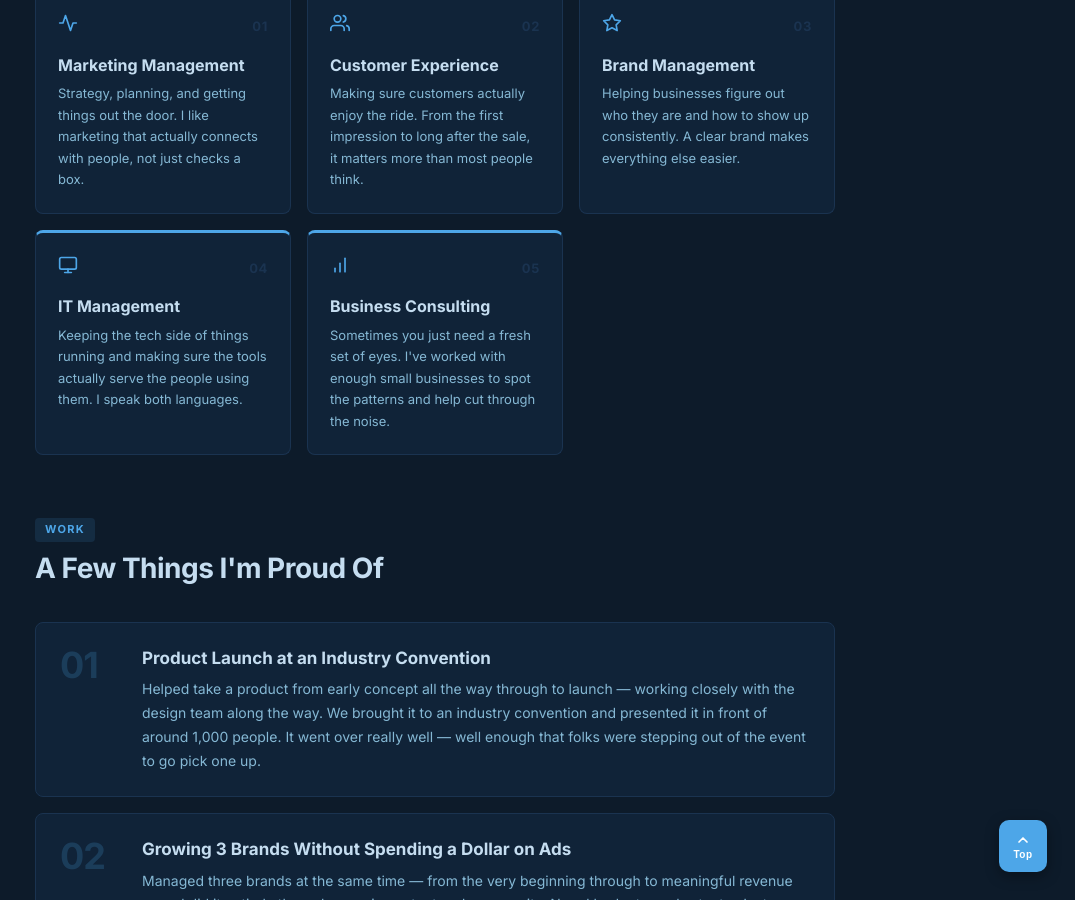
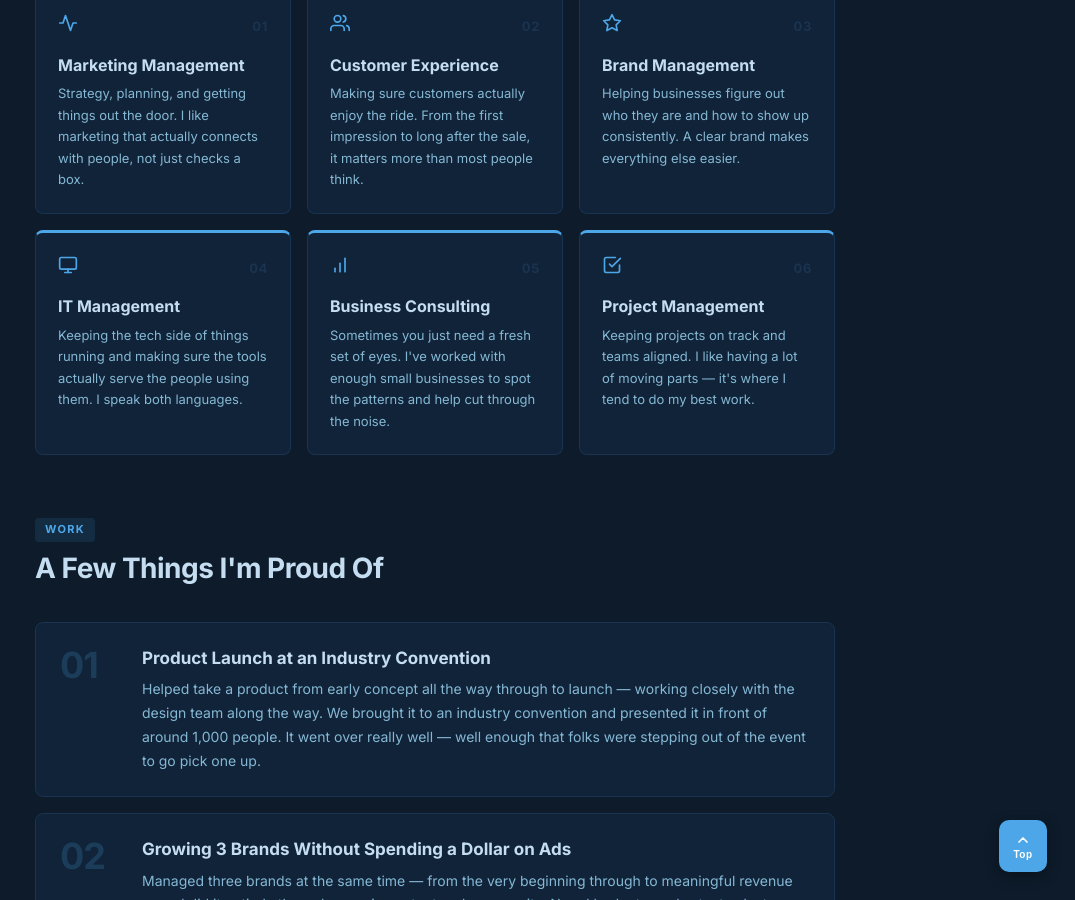
Before and after one commit to haye8277/haye8277.github.io, a Jekyll site: the page built from index.html, in a window 1280 px wide and 900 px high, scrolled down 1051 px. Shown: the whole window, without its empty margins (205-1280 px from the left). Built offline with Jekyll 4.4.1, drawn with Linux system fonts in a browser that asks for light colours.

Commit message:
Move Project Management from about page to homepage skills
Adds as card 06, completing a clean 3x2 grid. About page now has
4 cards in a 2x2 grid.

Co-Authored-By: Claude Sonnet 4.6 <noreply@anthropic.com>

```diff
--- a/index.html
+++ b/index.html
@@ -100,6 +100,17 @@ title: Meet Kneejar
       <p>Sometimes you just need a fresh set of eyes. I've worked with enough small businesses to spot the patterns and help cut through the noise.</p>
     </div>
 
+    <div class="ri-skill-card">
+      <div class="ri-skill-top">
+        <div class="ri-skill-icon">
+          <svg xmlns="http://www.w3.org/2000/svg" width="20" height="20" viewBox="0 0 24 24" fill="none" stroke="currentColor" stroke-width="2" stroke-linecap="round" stroke-linejoin="round"><path d="M9 11l3 3L22 4"/><path d="M21 12v7a2 2 0 0 1-2 2H5a2 2 0 0 1-2-2V5a2 2 0 0 1 2-2h11"/></svg>
+        </div>
+        <span class="ri-skill-num">06</span>
+      </div>
+      <h3>Project Management</h3>
+      <p>Keeping projects on track and teams aligned. I like having a lot of moving parts — it's where I tend to do my best work.</p>
+    </div>
+
   </div>
 </div>
 
```
Also changed, not shown: about.md (+0 -5 lines).
